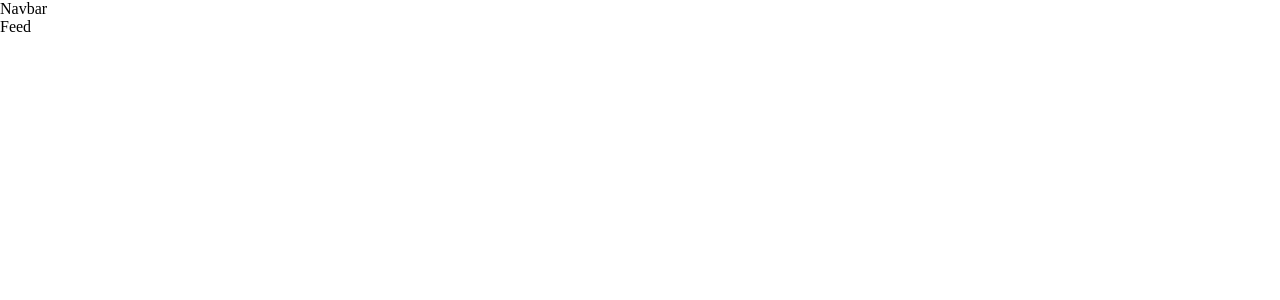
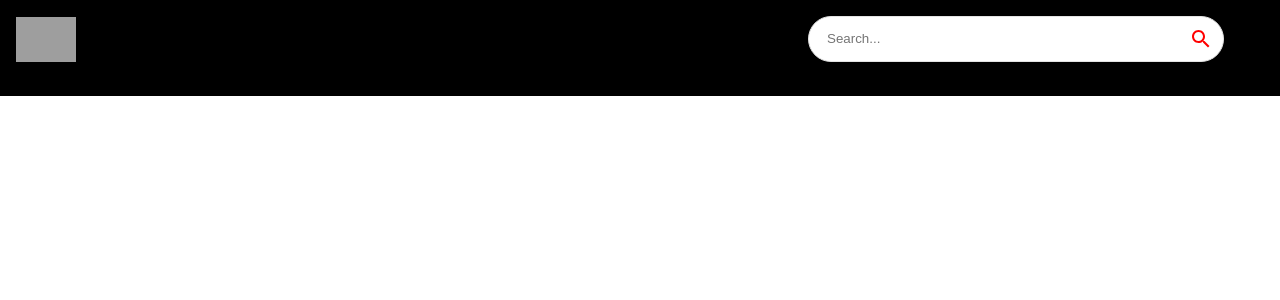
Before and after one commit to zainsafdar934-cpu/youtube_clone, a React (Create React App) app: page / in a window 1280 px wide. Shown: the top 300 px of the page. Built offline with nearby package versions, Linux system fonts and the light colour scheme; grey boxes are pictures that could not be loaded.

Commit message:
add SearchBar component and modify Navbar component

```diff
--- a/src/App.js
+++ b/src/App.js
@@ -1,12 +1,11 @@
 import { Box } from "@mui/material"
 import { BrowserRouter, Route, Routes } from "react-router-dom"
-import { ChannelDetail, Feed, Navbar, SearchFeed, VideoDetail } from "./components"
+import { Navbar, Feed, VideoDetail, ChannelDetail, SearchFeed } from "./components"
 
 
-const App = () => {
-  return (
+const App = () => (
   <BrowserRouter>
-      <Box>
+    <Box sx={{ backgroundColor: '#000' }}>
       <Navbar />
       <Routes>
         <Route path="/" exact element={<Feed />} />
@@ -16,7 +15,7 @@
       </Routes>
     </Box>
   </BrowserRouter>
-  )
-}
+);
+
 
 export default App
--- a/src/components/Navbar.jsx
+++ b/src/components/Navbar.jsx
@@ -1,7 +1,26 @@
-import React from "react";
+import { Stack } from "@mui/material";
+import { Link } from "react-router-dom";
 
-const Navbar = () => {
-  return <div>Navbar</div>;
-};
+import { logo } from "../utils/constants";
+import { SearchBar } from "./index";
+
+const Navbar = () => (
+  <Stack
+    direction={"row"}
+    alignItems={"center"}
+    p={2}
+    sx={{
+      position: "static",
+      background: "#000",
+      top: 0,
+      justifyContent: "space-between",
+    }}
+  >
+    <Link to={"/"} style={{ display: "flex", alignItems: "center" }}>
+      <img src={logo} alt="logo" height={45} />
+    </Link>
+    <SearchBar />
+  </Stack>
+);
 
 export default Navbar;
--- /dev/null
+++ b/src/components/SearchBar.jsx
@@ -0,0 +1,32 @@
+import { useState } from "react";
+import { useNavigate } from "react-router-dom";
+import { IconButton, Paper } from "@mui/material";
+import { Search } from "@mui/icons-material";
+
+const SearchBar = () => {
+  return (
+    <Paper
+      component={"form"}
+      onSubmit={() => {}}
+      sx={{
+        borderRadius: 20,
+        border: "1px solid #e3e3e3",
+        pl: 2,
+        boxShadow: "none",
+        mr: { sm: 5 },
+      }}
+    >
+      <input
+        className="search-bar"
+        placeholder="Search..."
+        value={""}
+        onChange={() => {}}
+      />
+      <IconButton type="submit" sx={{ p: "10px", color: "red" }}>
+        <Search />
+      </IconButton>
+    </Paper>
+  );
+};
+
+export default SearchBar;
--- a/src/components/index.js
+++ b/src/components/index.js
@@ -3,5 +3,6 @@
 import Navbar from "./Navbar";
 import SearchFeed from "./SearchFeed";
 import VideoDetail from "./VideoDetail";
+import SearchBar from "./SearchBar";
 
-export { ChannelDetail, Feed, Navbar, SearchFeed, VideoDetail };
+export { ChannelDetail, Feed, Navbar, SearchFeed, VideoDetail, SearchBar };
--- /dev/null
+++ b/src/utils/constants.js
@@ -0,0 +1,42 @@
+import MusicNoteIcon from '@mui/icons-material/MusicNote';
+import HomeIcon from '@mui/icons-material/Home';
+import CodeIcon from '@mui/icons-material/Code';
+import OndemandVideoIcon from '@mui/icons-material/OndemandVideo';
+import SportsEsportsIcon from '@mui/icons-material/SportsEsports';
+import LiveTvIcon from '@mui/icons-material/LiveTv';
+import SchoolIcon from '@mui/icons-material/School';
+import FaceRetouchingNaturalIcon from '@mui/icons-material/FaceRetouchingNatural';
+import CheckroomIcon from '@mui/icons-material/Checkroom';
+import GraphicEqIcon from '@mui/icons-material/GraphicEq';
+import TheaterComedyIcon from '@mui/icons-material/TheaterComedy';
+import FitnessCenterIcon from '@mui/icons-material/FitnessCenter';
+import DeveloperModeIcon from '@mui/icons-material/DeveloperMode';
+
+export const logo = 'https://i.ibb.co/s9Qys2j/logo.png';
+
+export const categories = [
+    { name: 'New', icon: <HomeIcon />, },
+    { name: 'JS Mastery', icon: <CodeIcon />, },
+    { name: 'Coding', icon: <CodeIcon />, },
+    { name: 'ReactJS', icon: <CodeIcon />, },
+    { name: 'NextJS', icon: <CodeIcon />, },
+    { name: 'Music', icon: <MusicNoteIcon /> },
+    { name: 'Education', icon: <SchoolIcon />, },
+    { name: 'Podcast', icon: <GraphicEqIcon />, },
+    { name: 'Movie', icon: <OndemandVideoIcon />, },
+    { name: 'Gaming', icon: <SportsEsportsIcon />, },
+    { name: 'Live', icon: <LiveTvIcon />, },
+    { name: 'Sport', icon: <FitnessCenterIcon />, },
+    { name: 'Fashion', icon: <CheckroomIcon />, },
+    { name: 'Beauty', icon: <FaceRetouchingNaturalIcon />, },
+    { name: 'Comedy', icon: <TheaterComedyIcon />, },
+    { name: 'Gym', icon: <FitnessCenterIcon />, },
+    { name: 'Crypto', icon: <DeveloperModeIcon />, },
+];
+
+export const demoThumbnailUrl = 'https://i.ibb.co/G2L2Gwp/API-Course.png';
+export const demoChannelUrl = '/channel/UCmXmlB4-HJytD7wek0Uo97A';
+export const demoVideoUrl = '/video/GDa8kZLNhJ4';
+export const demoChannelTitle = 'JavaScript Mastery';
+export const demoVideoTitle = 'Build and Deploy 5 JavaScript & React API Projects in 10 Hours - Full Course | RapidAPI';
+export const demoProfilePicture = 'http://dergipark.org.tr/assets/app/images/buddy_sample.png'
```
Lines whose indentation alone changed are shown as unchanged.
